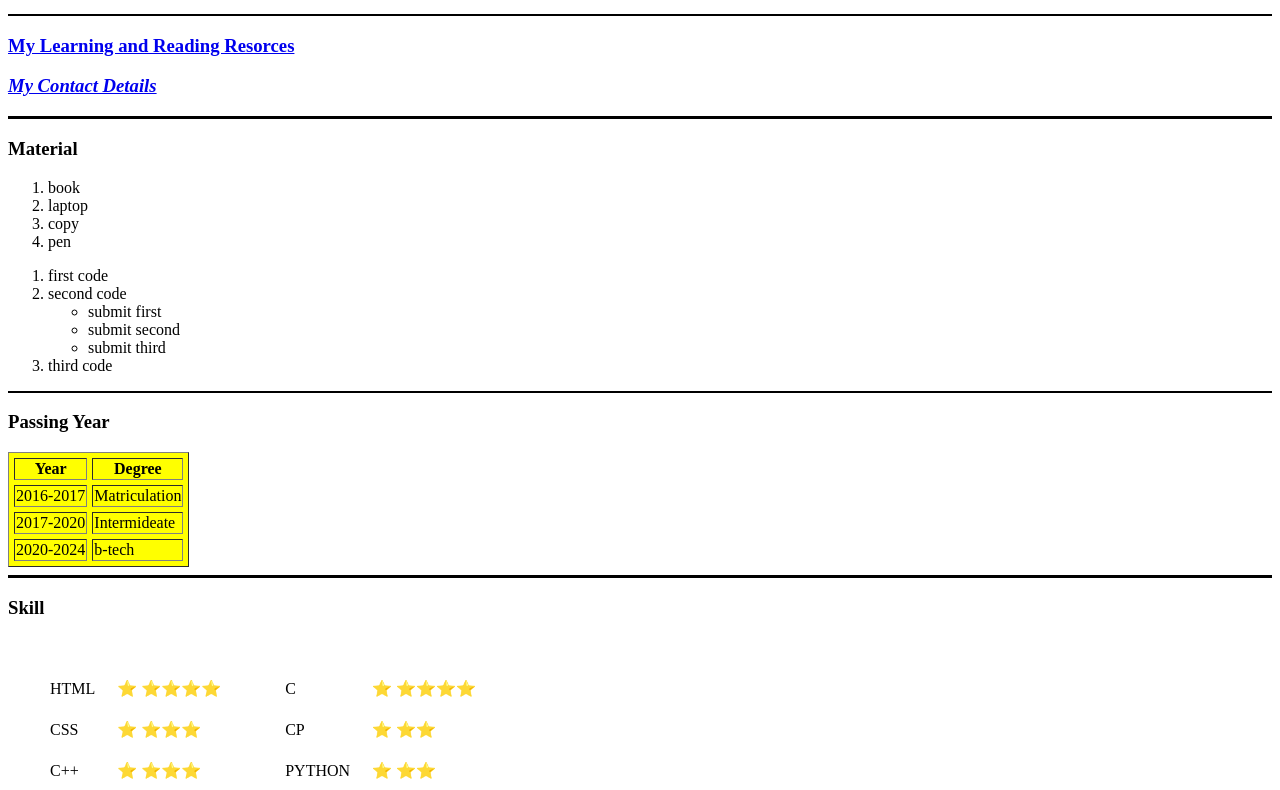
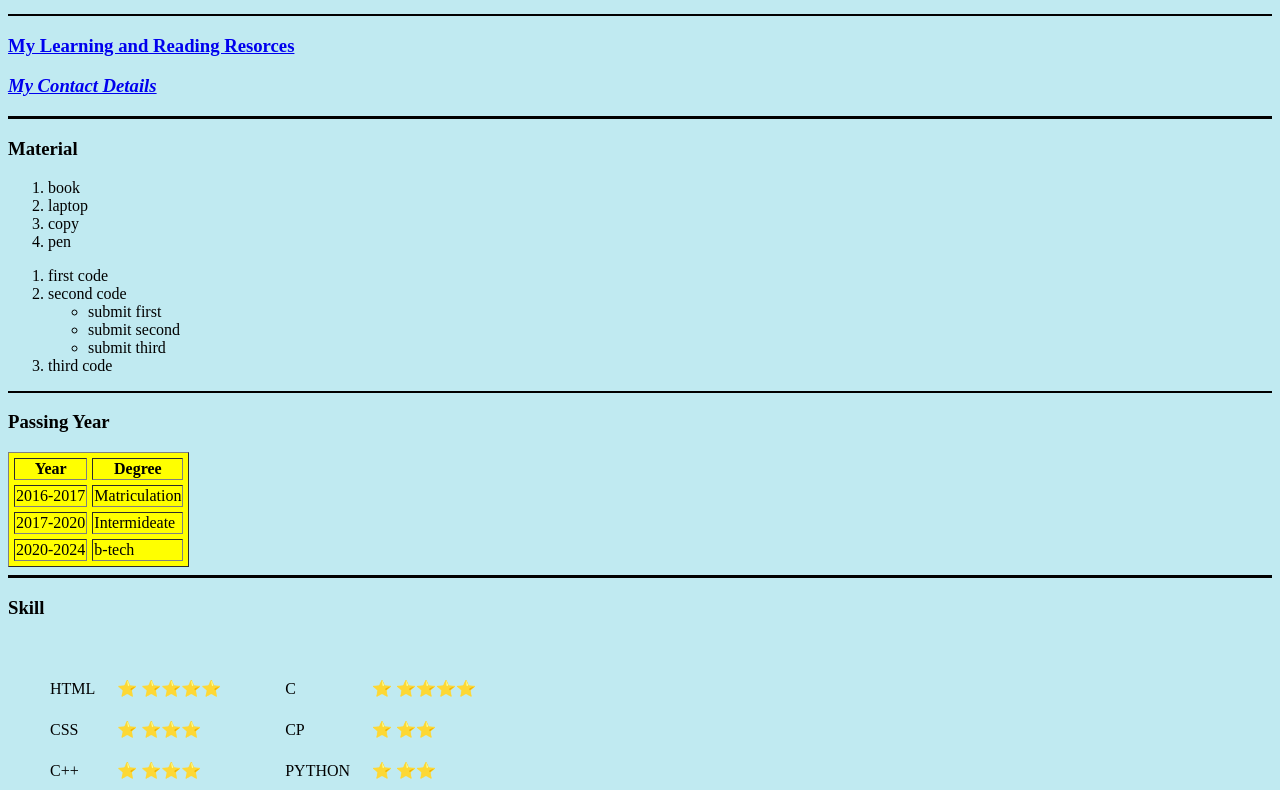
Before and after one commit to subhendu-1/web-development-code, a plain HTML site: page index.html in a window 1280 px wide. Shown: the part 198-988 px from the top of the page. Drawn offline with Linux system fonts and the light colour scheme.

Commit message:
add Inline CSS

```diff
--- a/index.html
+++ b/index.html
@@ -6,7 +6,7 @@
     <meta name="viewport" content="width=device-width, initial-scale=1.0">
     <title>❤Subhendu's personal site</title>
 </head>
-<body>
+<body style="background-color: hsl(189, 64%, 85%);">
 
     <!-- <img src="https://avatars.githubusercontent.com/u/86670137?v=4" alt="Subhendu's profile picture"> -->
              <!-- other process -->
```
